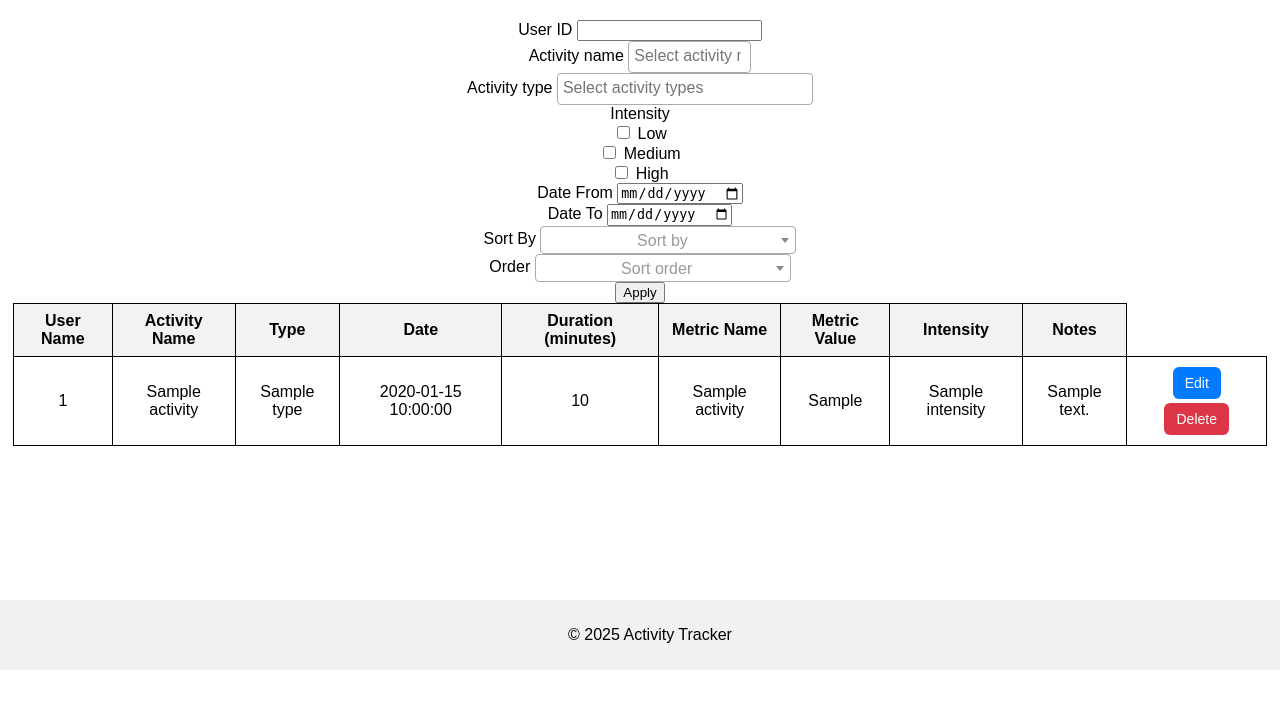
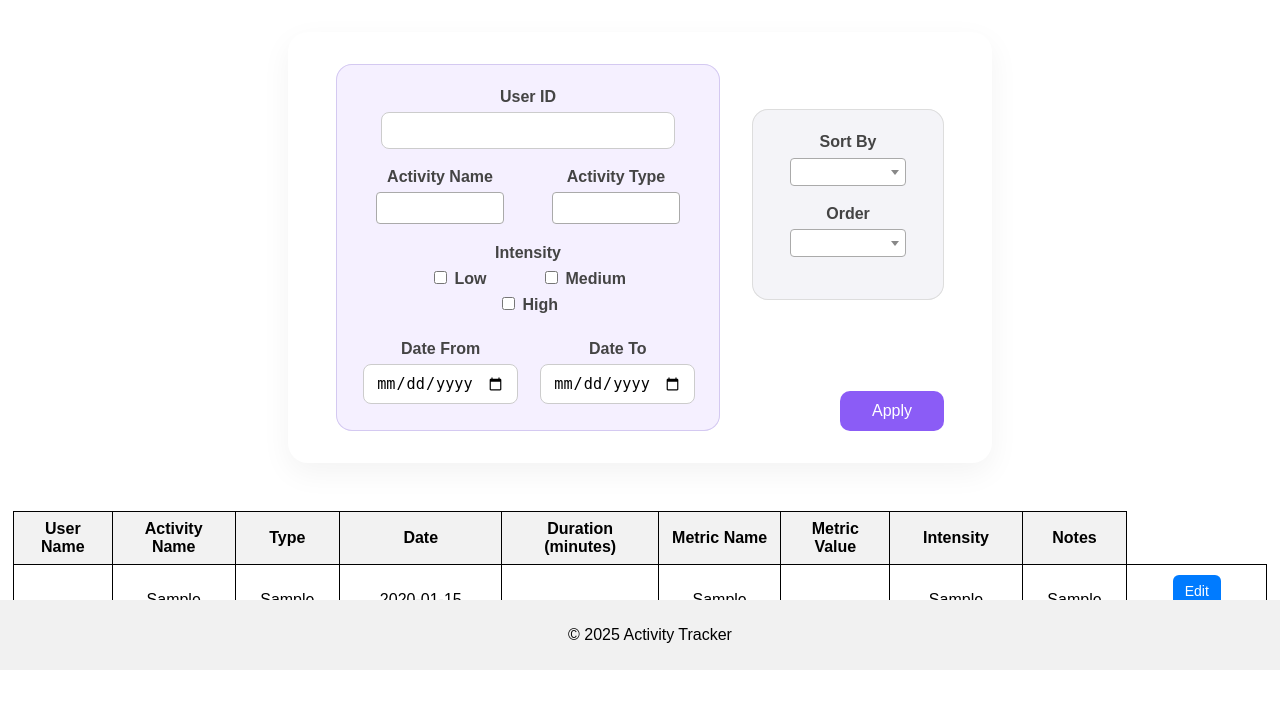
Before and after one commit to tbrania1202/Web-Application-For-Activity-Tracking, a Flask app: page /search_activity in a window 1280 px wide. Shown: the part 130-833 px from the top of the page. Before the commit the page ends 800 px from the top, so only its background shows below. Run offline with Flask 3, Linux system fonts and the light colour scheme; a database or web service that is not in the repository returns one stand-in record (values such as "Sample title"); some libraries are stand-ins or nearby versions.

Commit message:
Finished filter and sorting layout

```diff
--- a/app/static/styles.css
+++ b/app/static/styles.css
@@ -347,7 +347,170 @@ th {
 }
 
 .readonly-input {
-    background-color: #f0f0f0; /* Light gray background */
-    border: 1px solid #ccc;    /* Lighter border color */
-    cursor: not-allowed;       /* Change cursor to show it's non-editable */
+    background-color: #f0f0f0;
+    border: 1px solid #ccc;
+    cursor: not-allowed;
 }
+
+.form-container-wrapper {
+    width: 50%;
+    margin: 2rem auto;
+    margin-bottom: 3rem;
+    padding: 2rem;
+    background-color: white;
+    border-radius: 20px;
+    box-shadow: 0 10px 30px rgba(0, 0, 0, 0.05);
+    display: flex;
+    flex-direction: column;
+}
+
+.filter-sort-button-container form {
+    display: flex;
+    flex-direction: row;
+    gap: 2rem;
+    width: 100%;
+    justify-content: center;
+}
+
+.filter-sort-button-container {
+    display: flex;
+    flex-direction: row;
+    width: 100%;
+    gap: 5%;
+}
+
+.filter-container {
+    width: 60%;
+}
+
+.sort-button-container {
+    width: 30%;
+    display: flex;
+    flex-direction: column;
+    justify-content: center;
+}
+
+.filter-section {
+    background-color: #f5f0ff;
+    border-radius: 16px;
+    padding: 1.5rem;
+    padding-bottom: 0.5rem;
+    box-shadow: inset 0 0 0 1px #d4c9f1;
+}
+
+.sort-section {
+    background-color: #f4f4f8;
+    border-radius: 16px;
+    padding: 1.5rem;
+    box-shadow: inset 0 0 0 1px #ddd;
+    margin: auto 0;
+}
+
+.filter-section h2,
+.sort-section h2 {
+    font-size: 1.3rem;
+    margin-bottom: 1rem;
+    color: #333;
+    border-bottom: 1px solid #ddd;
+    padding-bottom: 0.3rem;
+}
+
+.form-group-wrapper {
+    margin-bottom: 1.2rem;
+}
+
+.form-group-wrapper label {
+    display: block;
+    margin-bottom: 0.4rem;
+    font-weight: 600;
+    color: #444;
+}
+
+input[type="text"],
+input[type="date"],
+select {
+    width: 80%;
+    padding: 0.55rem 0.75rem;
+    border: 1px solid #ccc;
+    border-radius: 8px;
+    background-color: #fff;
+    transition: all 0.2s ease;
+    font-size: 0.95rem;
+}
+
+input[type="text"]:focus,
+input[type="date"]:focus,
+select:focus {
+    border-color: #8b5cf6;
+    outline: none;
+}
+
+.checkbox-group label {
+    display: inline-block;
+    margin-right: 1rem;
+    font-weight: 500;
+}
+
+
+.add-activity-submit-button-wrapper {
+    background-color: #8b5cf6;
+    color: white;
+    padding: 0.7rem 2rem;
+    border-radius: 10px;
+    border: none;
+    font-size: 1rem;
+    cursor: pointer;
+    transition: background-color 0.3s ease;
+
+}
+
+.add-activity-submit-button-wrapper:hover {
+    background-color: #6d28d9;
+}
+
+.submit-btn-wrapper {
+    text-align: right;
+    margin-top: auto;
+}
+
+
+.select2-container--default .select2-selection--single,
+.select2-container--default .select2-selection--multiple {
+    border-radius: 8px;
+    border: 1px solid #ccc;
+    background-color: white;
+}
+
+.select2-container--default .select2-selection--multiple .select2-selection__choice {
+    background-color: #8b5cf6;
+    border: none;
+    color: white;
+    border-radius: 5px;
+    padding: 3px 7px;
+    margin-top: 4px;
+    font-size: 0.85rem;
+}
+
+.date-wrapper {
+    display: flex;
+    gap: 1rem;
+}
+
+.date-wrapper .form-group-wrapper {
+    flex: 1;
+}
+
+.activity-wrapper {
+    display: flex;
+    gap: 1rem;
+}
+
+.activity-wrapper .form-group-wrapper {
+    flex: 1;
+}
+
+.intensity-wrapper {
+    display: inline-block;
+    margin-left: 25px;
+    margin-right: 25px;
+}
--- a/app/templates/filter_sort_wrapper.html
+++ b/app/templates/filter_sort_wrapper.html
@@ -2,14 +2,19 @@
 
 {% block content %}
 <div class="form-container-wrapper">
+
+    <div class="filter-sort-button-container">
         <form method="POST" action="{{ url_for('search_activity.search_activity_page') }}">
+            <div class="filter-container">
+                <div class="filter-section">
                     <div class="form-group-wrapper">
                         <label for="user_name">User ID</label>
                         <input type="text" id="user_name" name="user_name" value="{{ request.form.get('user_name', '') }}">
                     </div>
 
+                    <div class="activity-wrapper">
                         <div class="form-group-wrapper">
-            <label>Activity name</label>
+                            <label>Activity Name</label>
                             <select id="activity_name" name="activity_name" multiple="multiple">
                                 {% for activity_name in activity_names %}
                                     <option value="{{ activity_name }}"
@@ -21,8 +26,8 @@
                         </div>
 
                         <div class="form-group-wrapper">
-            <label>Activity type</label>
-            <select id="activity_type" name="activity_type" multiple="multiple" style="width: 20%;">
+                            <label>Activity Type</label>
+                            <select id="activity_type" name="activity_type" multiple="multiple">
                                 <label>Activity type</label>
                                 {% for activity_type in activity_types %}
                                     <option value="{{ activity_type }}"
@@ -32,21 +37,25 @@
                                 {% endfor %}
                             </select>
                         </div>
+                    </div>
 
                     <div class="form-group-wrapper">
                         <label>Intensity</label>
-            <div>
+                        <div class="intensity-wrapper">
                             <label><input type="checkbox" name="activity_intensity" value="Low"
-                    {% if 'Low' in request.form.getlist('activity_intensity') %}checked{% endif %}> Low</label><br>
-
+                                {% if 'Low' in request.form.getlist('activity_intensity') %}checked{% endif %}> Low</label>
+                        </div>
+                        <div class="intensity-wrapper">
                             <label><input type="checkbox" name="activity_intensity" value="Medium"
-                    {% if 'Medium' in request.form.getlist('activity_intensity') %}checked{% endif %}> Medium</label><br>
-
+                                {% if 'Medium' in request.form.getlist('activity_intensity') %}checked{% endif %}> Medium</label>
+                        </div>
+                        <div class="intensity-wrapper">
                             <label><input type="checkbox" name="activity_intensity" value="High"
                                 {% if 'High' in request.form.getlist('activity_intensity') %}checked{% endif %}> High</label>
                         </div>
                     </div>
 
+                    <div class="date-wrapper">
                         <div class="form-group-wrapper">
                             <label>Date From</label>
                             <input type="date" name="date_from" value="{{ request.form.get('date_from', '') }}">
@@ -56,10 +65,13 @@
                             <label>Date To</label>
                             <input type="date" name="date_to" value="{{ request.form.get('date_to', '') }}">
                         </div>
-
+                    </div>
+                </div>
+            </div><div class="sort-button-container">
+                <div class="sort-section">
                     <div class="form-group-wrapper">
                         <label for="sort_by">Sort By</label>
-            <select id="sort_by" name="sort_by" style="width: 20%;">
+                        <select id="sort_by" name="sort_by">
                             <option value=""></option>
                             <option value="user_id" {% if request.form.get('sort_by') == 'user_id' %}selected{% endif %}>User</option>
                             <option value="name" {% if request.form.get('sort_by') == 'name' %}selected{% endif %}>Activity Name</option>
@@ -73,23 +85,27 @@
 
                     <div class="form-group-wrapper">
                         <label for="sort_order">Order</label>
-            <select id="sort_order" name="sort_order" style="width: 20%;">
+                        <select id="sort_order" name="sort_order">
                             <option value=""></option>
                             <option value="asc" {% if request.form.get('sort_order') == 'asc' %}selected{% endif %}>Ascending</option>
                             <option value="desc" {% if request.form.get('sort_order') == 'desc' %}selected{% endif %}>Descending</option>
                         </select>
                     </div>
+                </div>
 
+                <div class="submit-btn-wrapper">
                     <button type="submit-wrapper" class="add-activity-submit-button-wrapper">Apply</button>
+                </div>
+            </div>
         </form>
-
+    </div>
 </div>
 
 <script src="https://cdn.jsdelivr.net/npm/select2@4.1.0-rc.0/dist/js/select2.min.js"></script>
 <script>
     $(document).ready(function () {
         $('#activity_name').select2({
-            placeholder: "Select activity names",
+            placeholder: "",
             allowClear: true,
             closeOnSelect: false
         });
@@ -97,7 +113,7 @@
 
     $(document).ready(function () {
         $('#activity_type').select2({
-            placeholder: "Select activity types",
+            placeholder: "",
             allowClear: true,
             closeOnSelect: false
         });
@@ -105,7 +121,7 @@
 
     $(document).ready(function () {
         $('#sort_by').select2({
-            placeholder: "Sort by",
+            placeholder: "",
             allowClear: true,
             minimumResultsForSearch: Infinity
         });
@@ -113,7 +129,7 @@
 
     $(document).ready(function () {
         $('#sort_order').select2({
-            placeholder: "Sort order",
+            placeholder: "",
             allowClear: true,
             minimumResultsForSearch: Infinity
         });
```
Lines whose indentation alone changed are shown as unchanged.
